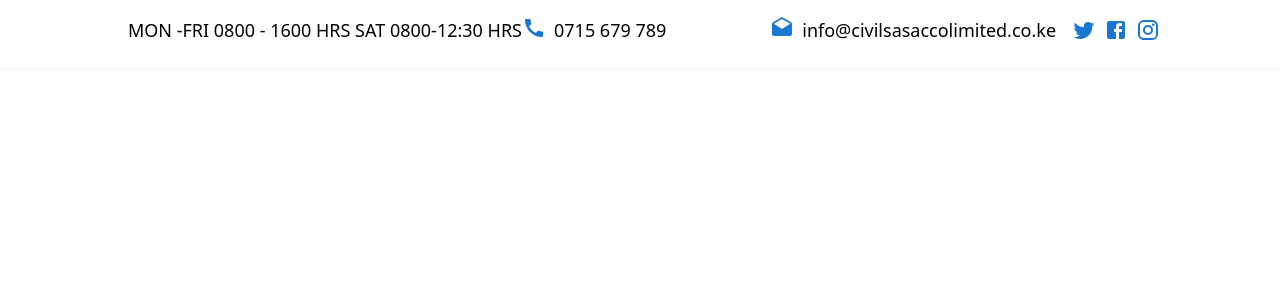
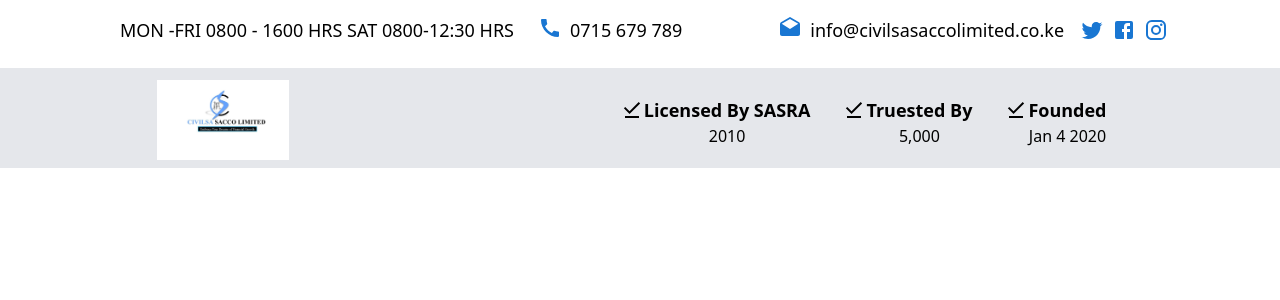
Before and after one commit to Zackius/Civilsa-Sacco, a React (Create React App) app: page / in a window 1280 px wide. Shown: the top 300 px of the page. Built offline with nearby package versions, Linux system fonts and the light colour scheme.

Commit message:
Header desiging

```diff
--- a/src/App.js
+++ b/src/App.js
@@ -1,10 +1,12 @@
+import Header from "./Components/Header";
 import Navbar from "./Components/Navbar";
 
 
 function App() {
   return (
     <div>
-<Navbar/>
+      <Navbar />
+      <Header/>
     </div>
   );
 }
--- a/src/Components/Header.js
+++ b/src/Components/Header.js
@@ -1,8 +1,44 @@
 import React from 'react'
+import { logo } from "../img"
+import DownloadDoneIcon from '@mui/icons-material/DownloadDone';
 
 const Header = () => {
   return (
-    <div>Header</div>
+      <section class=" flex justify-around  w-full bg-gray-200 h-[100px]">
+          <div>
+          <img class="w-42 h-20 m-3" src={logo} alt="civilsa" />
+          </div>
+          <div class="flex  m-7 ">
+              <div  class="flex">
+                  <div>
+                  <DownloadDoneIcon />
+                  </div>
+                  <div>
+                      <h1 class="font-semibold text-sm md:text-lg">Licensed By SASRA</h1>
+                      <p class="text-center">2010</p>
+                  </div>
+              </div>
+              <div class="flex pl-8">
+                  <div>
+                  <DownloadDoneIcon />
+                  </div>
+                  <div>
+                      <h1 class="font-semibold text-sm md:text-lg">Truested By</h1>
+                      <p class="text-center">5,000</p>
+                  </div>
+              </div>
+              <div class="flex pl-8">
+                  <div>
+                  <DownloadDoneIcon />
+                  </div>
+                  <div>
+                      <h1 class="font-semibold text-sm md:text-lg">Founded </h1>
+                      <p class="text-center"> Jan 4 2020</p>
+                  </div>
+              </div>
+        </div>
+
+    </section>
   )
 }
 
--- a/src/Components/Navbar.js
+++ b/src/Components/Navbar.js
@@ -16,7 +16,7 @@ const Navbar = () => {
          <p class="pl-2 font-light text-sm md:text-lg" >MON -FRI  0800 - 1600 HRS  SAT 0800-12:30 HRS</p>
       </div>
       {/* phone number */}
-      <div class="flex  justify-center">
+      <div class="flex  justify-center pl-6">
         <CallIcon  color='primary'/>
 <p class="pl-2 font-light text-sm md:text-lg" >0715 679 789</p>
       </div>
```
